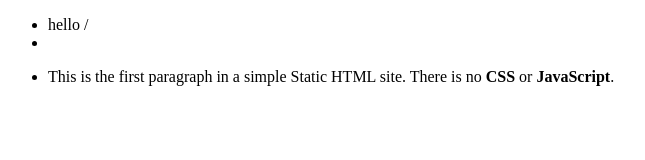
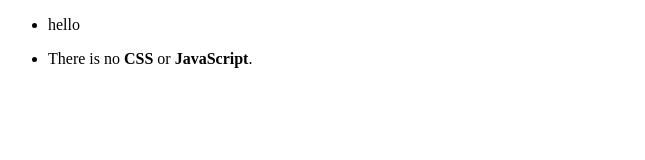
Before and after one commit to vishakhasingh4/blueocean, a plain HTML site: page index.html in a window 1280 px wide. Shown: the whole page, without its empty margins (0-645 px from the left). Drawn offline with Linux system fonts and the light colour scheme.

Commit message:
Update index.html

```diff
--- a/index.html
+++ b/index.html
@@ -5,8 +5,8 @@
       </head>
       <body>
        <ul>
-        <li> hello /<li>
-         <li> <p>This is the first paragraph in a simple Static HTML site. There is no <strong>CSS</strong> or <strong>JavaScript</strong>.</p>
+        <li> hello </li>
+         <li> <p> There is no <strong>CSS</strong> or <strong>JavaScript</strong>.</p>
         </li>
        </ul>
       </body>
```
